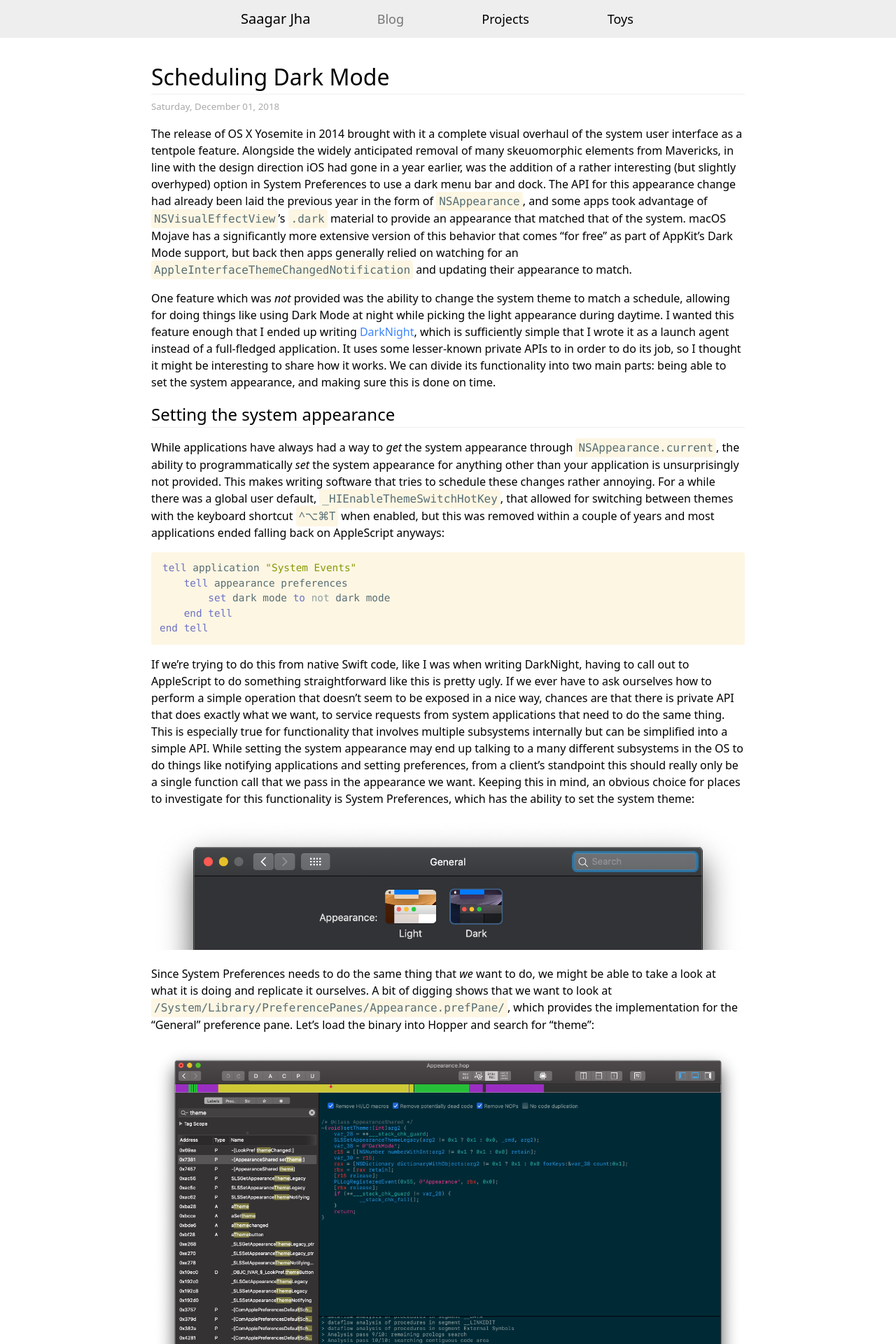
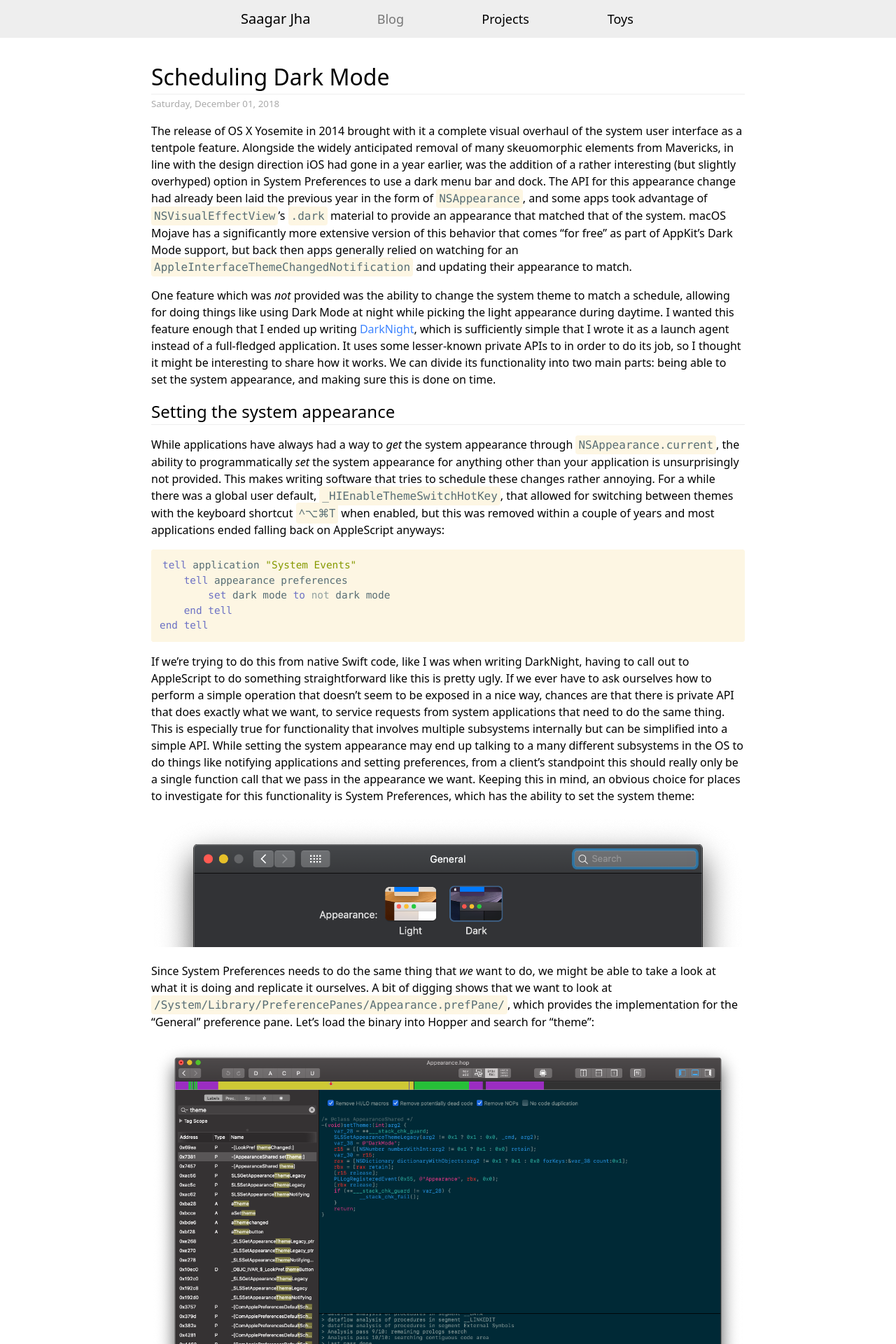
Before and after one commit to saagarjha/saagarjha.github.io, a Jekyll site: the page built from _posts/2018-12-01-scheduling-dark-mode/2018-12-01-scheduling-dark-mode.md, in a window 1280 px wide. Shown: the top 1920 px of the page at 70% size. Built offline with Jekyll 4.4.1, drawn with Linux system fonts in a browser that asks for light colours.

Commit message:
Wrap <time> in <p> to fix margin issues

```diff
--- a/_layouts/post.html
+++ b/_layouts/post.html
@@ -6,7 +6,7 @@
 
 <header>
 	<h1>{{ page.title }}</h1>
-	<time>{{ page.date | date: "%A, %B %d, %Y" }}</time>
+	<p><time>{{ page.date | date: "%A, %B %d, %Y" }}</time></p>
 </header>
 <section>
 	{{ content }}
--- a/css/post.scss
+++ b/css/post.scss
@@ -9,7 +9,7 @@
 $p_margin: 1rem 0;
 
 header {
-	time {
+	p {
 		color: $time_color;
 		font-size: smaller;
 		font-weight: normal;
```
